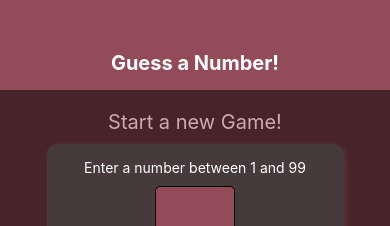
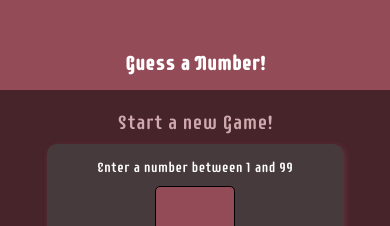
Before and after one commit to AlwaysFocus/GuessANumber, a React Native app: screen / in a window 390 px wide. Shown: the top 226 px of the page. Built offline with nearby package versions, Linux system fonts and the light colour scheme.

Commit message:
Added custom font

```diff
--- a/App.tsx
+++ b/App.tsx
@@ -1,6 +1,8 @@
 import { StatusBar } from "expo-status-bar";
 import React, { useState } from "react";
 import { StyleSheet, View } from "react-native";
+import * as Font from "expo-font";
+import AppLoading from "expo-app-loading";
 
 import Header from "./components/Header";
 import StartGameScreen from "./screens/StartGameScreen";
@@ -8,9 +10,27 @@ import Colors from "./constants/Colors";
 import GameScreen from "./screens/GameScreen";
 import GameOverScreen from "./screens/GameOverScreen";
 
+const fetchFonts = () => {
+  return Font.loadAsync({
+    supermercadoOne: require("./assets/fonts/SupermercadoOne-Regular.ttf"),
+  });
+};
+
 export default function App() {
   const [userNumber, setUserNumber] = useState();
   const [numberOfRounds, setNumberOfRounds] = useState(0);
+
+  const [isLoading, setIsLoading] = useState(true);
+
+  if (isLoading) {
+    return (
+      <AppLoading
+        startAsync={fetchFonts}
+        onFinish={() => setIsLoading(false)}
+        onError={() => console.log("dang")}
+      />
+    );
+  }
 
   const gameOverHandler = (numberOfRounds: any) => {
     setNumberOfRounds(numberOfRounds);
--- a/components/Header.tsx
+++ b/components/Header.tsx
@@ -25,7 +25,7 @@ const styles = StyleSheet.create({
         color: "white",
         fontSize: 20,
         fontWeight: 'bold',
-
+        fontFamily: 'supermercadoOne'
     }
 });
 
--- a/package.json
+++ b/package.json
@@ -11,6 +11,8 @@
   },
   "dependencies": {
     "expo": "~44.0.0",
+    "expo-app-loading": "~1.3.0",
+    "expo-font": "~10.0.4",
     "expo-status-bar": "~1.2.0",
     "react": "17.0.1",
     "react-dom": "17.0.1",
--- a/screens/GameScreen.tsx
+++ b/screens/GameScreen.tsx
@@ -120,6 +120,7 @@ const styles = StyleSheet.create({
     fontSize: 35,
     color: Colors.secondary,
     marginBottom: 10,
+    fontFamily: 'supermercadoOne'
   },
 });
 
--- a/screens/StartGameScreen.tsx
+++ b/screens/StartGameScreen.tsx
@@ -132,11 +132,13 @@ const styles = StyleSheet.create({
   },
   cardHeader: {
     color: "white",
+    fontFamily: 'supermercadoOne'
   },
   title: {
     fontSize: 20,
     marginVertical: 10,
     color: Colors.secondary,
+    fontFamily: 'supermercadoOne'
   },
   button: {
     backgroundColor: Colors.secondary,
```
Also changed, not shown: assets/fonts/SupermercadoOne-Regular.ttf (added), 1 other file (tests, documents, lock files or other folders).
